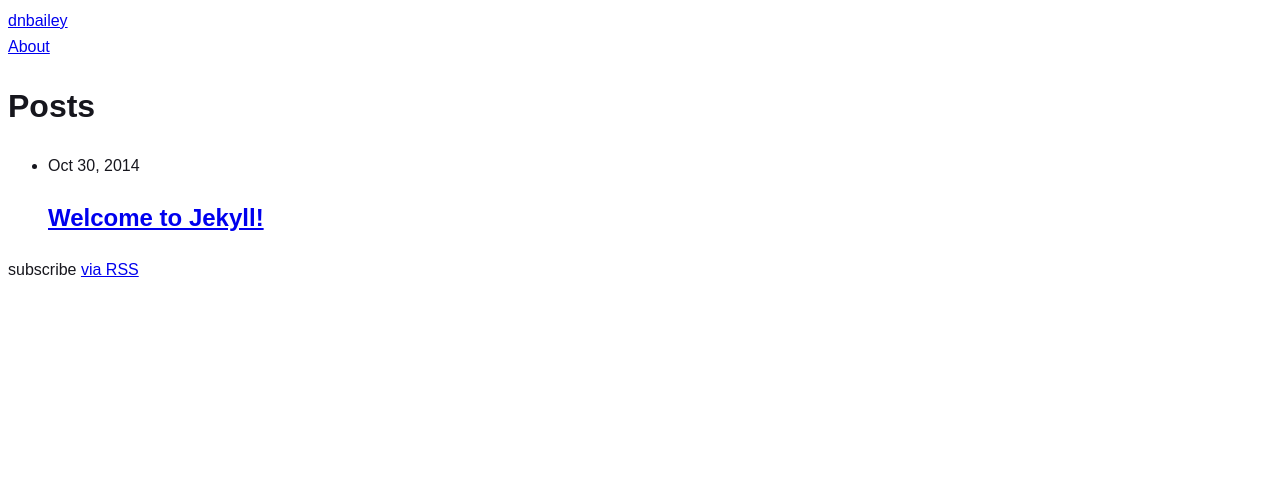
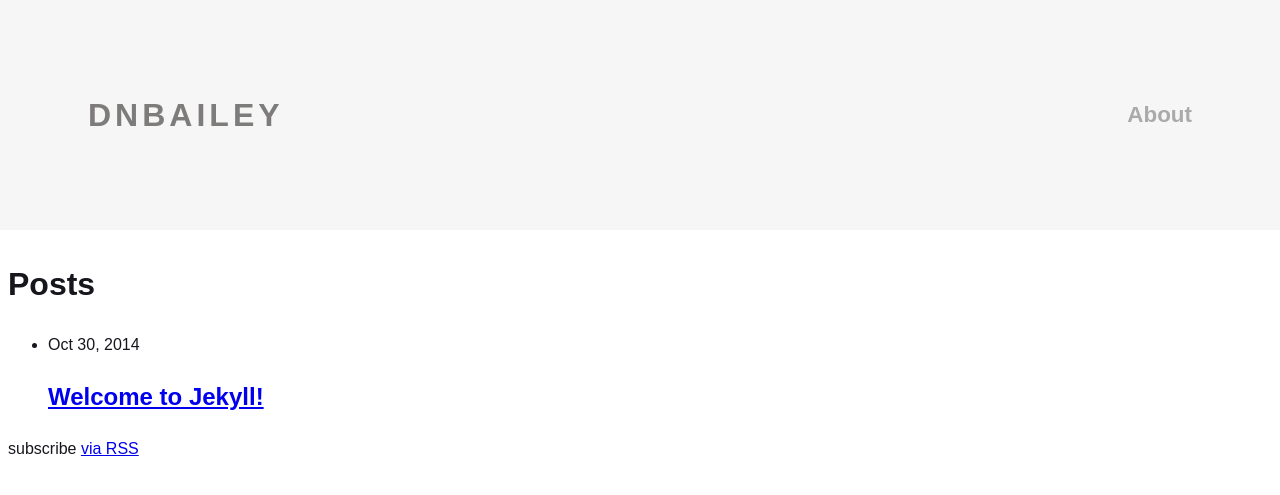
Before and after one commit to dnbailey/dnbailey.github.io.bak, a Jekyll site: the page built from index.html, in a window 1280 px wide. Shown: the top 495 px of the page. Built offline with Jekyll 4.4.1, drawn with Linux system fonts in a browser that asks for light colours.

Commit message:
Add site shrinking site header

```diff
--- a/_includes/header.html
+++ b/_includes/header.html
@@ -1,12 +1,12 @@
-<header class="site-header">
-    <a class="site-title" href="{{ site.baseurl }}/">{{ site.title }}</a>
-
-    <nav class="site-nav">
-        {% for page in site.pages %}
-          {% if page.title %}
-          <a class="page-link" href="{{ page.url | prepend: site.baseurl }}">{{ page.title }}</a>
-          {% endif %}
-        {% endfor %}
-    </nav>
-
-</header>
+<div class="site-header">
+    <div class="block">
+        <h1><a href="{{ site.baseurl }}/">{{ site.title }}</a></h1>
+        <nav>
+            {% for page in site.pages %}
+              {% if page.title %}
+              <a href="{{ page.url | prepend: site.baseurl }}">{{ page.title }}</a>
+              {% endif %}
+            {% endfor %}
+        </nav>
+    </div>
+</div>
--- a/_sass/_layout.scss
+++ b/_sass/_layout.scss
@@ -1 +1,39 @@
 /* Layout */
+
+// Site Header
+.site-header { position: fixed; top: 0; left: 0; width: 100%; height: 150px; background: #f6f6f6; z-index: 10000; overflow: hidden; @include transition(all, 0.3s, ease-in-out);
+    .block { width: 100%; }
+    h1, nav { display: block; margin: 0 auto; text-align: center; }
+    h1, nav a { line-height: 75px; @include transition(all, 0.3s, ease-in-out); }
+    h1 { text-transform: uppercase; color: #333; letter-spacing: 4px; font-size: 2em; margin: 0; }
+    nav a { color: #aaa; font-weight: 700; margin: 0 0 0 0; font-size: 1.4em;
+        &:hover { color: #333; }
+    }
+    // Reduced Size Header
+    &.site-header-shrink { height: 90px; @include opacity(0.98);
+        h1, nav a { line-height: 45px; }
+        h1 { font-size: 1.5em; }
+        nav a { font-size: 1em; }
+    }
+}
+
+// Page Content
+.page-content { padding-top: 150px; @include transition(all, 0.3s, ease-in-out); }
+
+@media screen and (min-width: 55em) {
+    // Site Header
+    .site-header { height: 230px;
+        .block { width: 90%; max-width: 69em; margin: 0 auto; padding: 0 1.875em; }
+        h1, nav { display: inline-block; position: relative; }
+        h1, nav a { line-height: 230px; }
+        h1 { float: left; }
+        nav { float: right; }
+        // Reduced Size Header
+        &.site-header-shrink {
+            h1, nav a { line-height: 90px; }
+        }
+    }
+
+    // Page Content
+    .page-content { padding-top: 230px; }
+}
```
